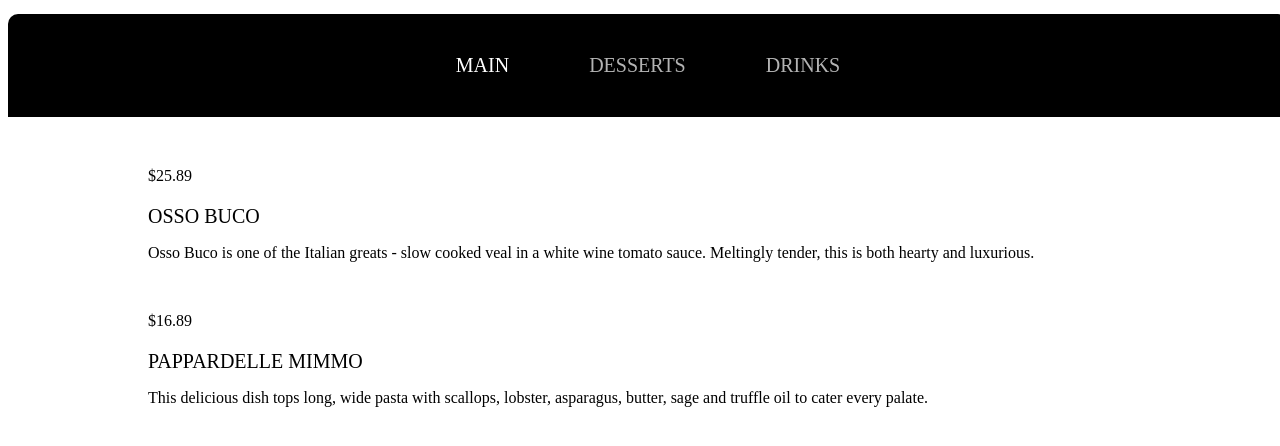
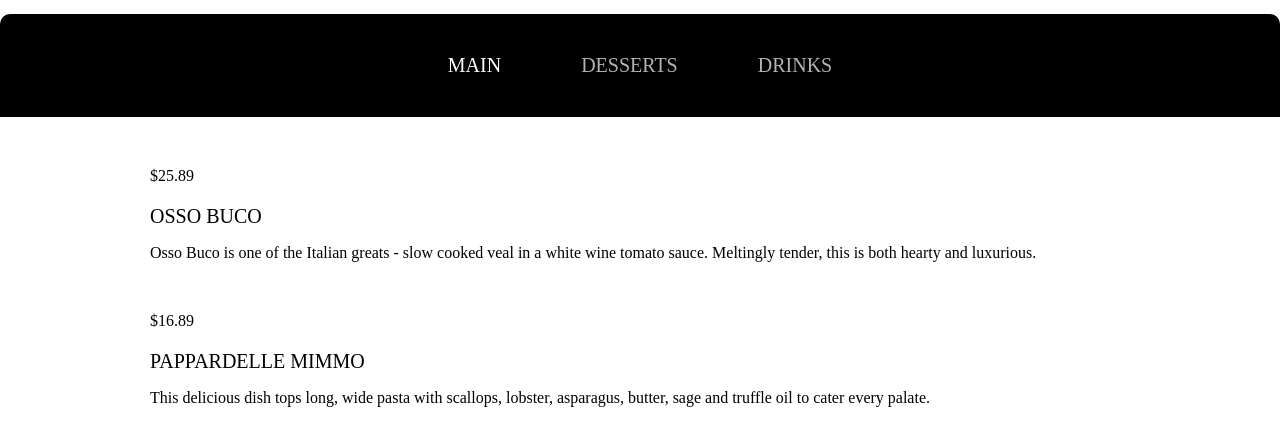
Before and after one commit to denis-panchenko/tabs, a plain HTML site: page index.html in a window 1280 px wide. Shown: the part 104-550 px from the top of the page. Drawn offline with Linux system fonts and the light colour scheme.

Commit message:
change width

```diff
--- a/css/style.css
+++ b/css/style.css
@@ -1,6 +1,16 @@
+*,::before,::after{
+  box-sizing: border-box;
+}
+
+body{
+  margin: 0;
+  padding: 0;
+}
+
 .container{
   width: 1280px;
   margin: 0 auto;
+  background-color: #fff;
 }
 
 h2{
@@ -47,9 +57,10 @@ a:hover{
 }
 
 .tabs-content{
-  width: 1000px;
+  width: 100%;
   height: 400px;
   margin: auto;
+  padding: 0 150px;
   overflow-y: scroll;
 }
 
```
